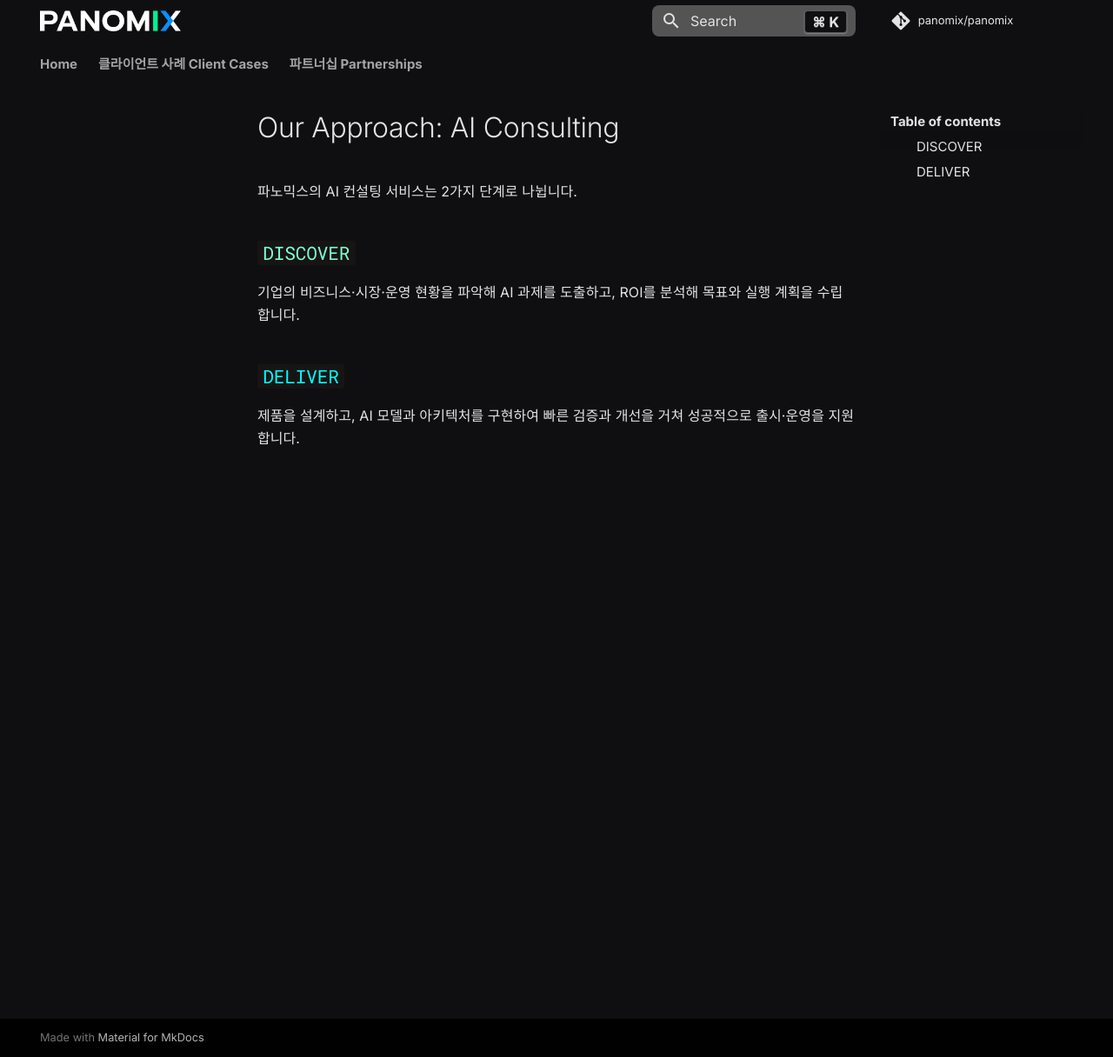
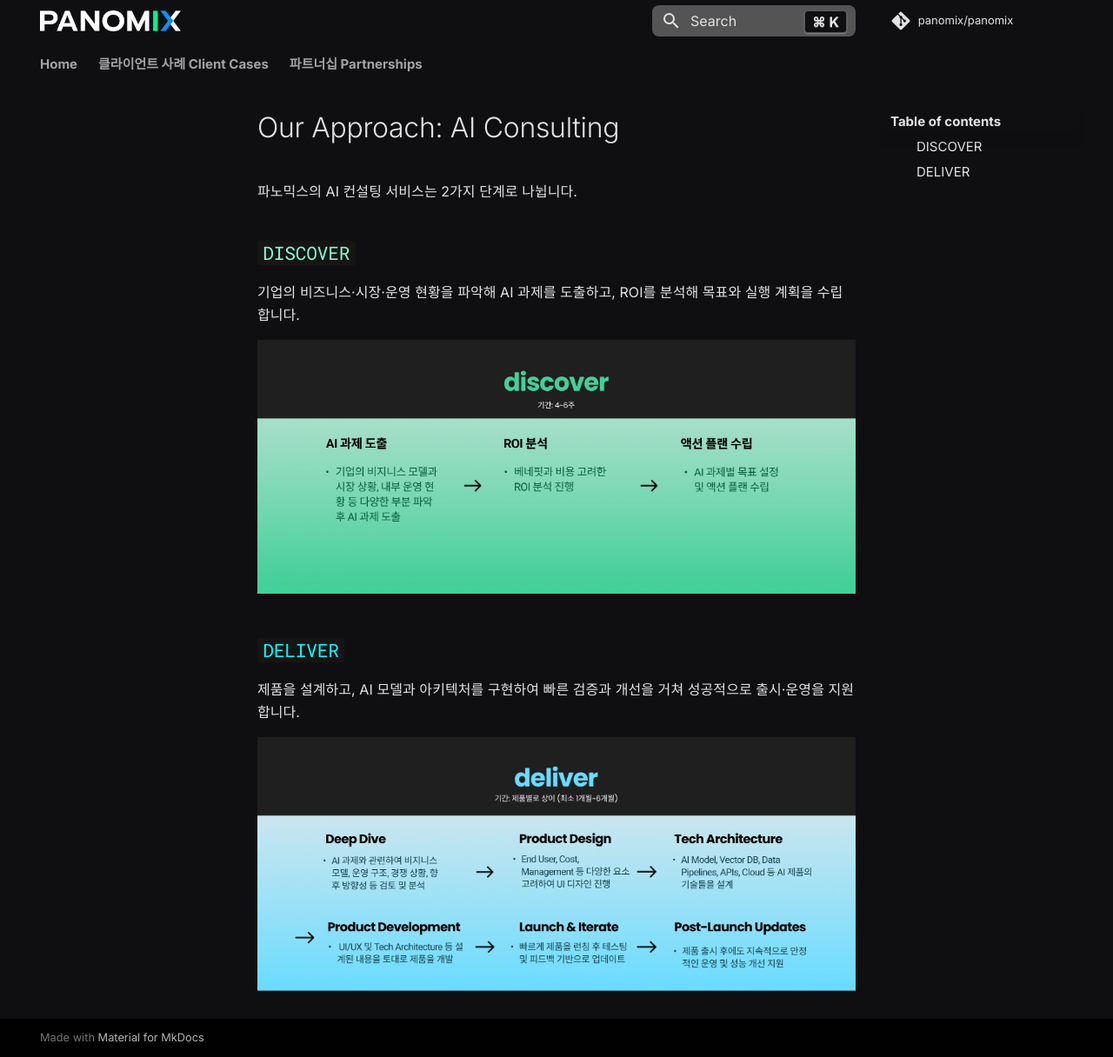
Before and after one commit to panomix/panomix, an MkDocs documentation site: the page built from docs/consulting/deliver.md, in a window 1280 px wide and 1216 px high. Shown: the whole window at 87% size. Built offline with MkDocs 1.6.1 and Material for MkDocs 9.7.7, drawn with Linux system fonts in a browser that asks for light colours; comment, search, counter and statistics services are not loaded.

Commit message:
Update deliver.md

```diff
--- a/docs/consulting/deliver.md
+++ b/docs/consulting/deliver.md
@@ -5,6 +5,11 @@
 
 기업의 비즈니스·시장·운영 현황을 파악해 AI 과제를 도출하고, ROI를 분석해 목표와 실행 계획을 수립합니다.
 
+![Product Image](images/discover.png)
+
+
 ## <code style="color : cyan">DELIVER</code> ##
 
 제품을 설계하고, AI 모델과 아키텍처를 구현하여 빠른 검증과 개선을 거쳐 성공적으로 출시·운영을 지원합니다.
+
+![Product Image](images/deliver.png)
```
